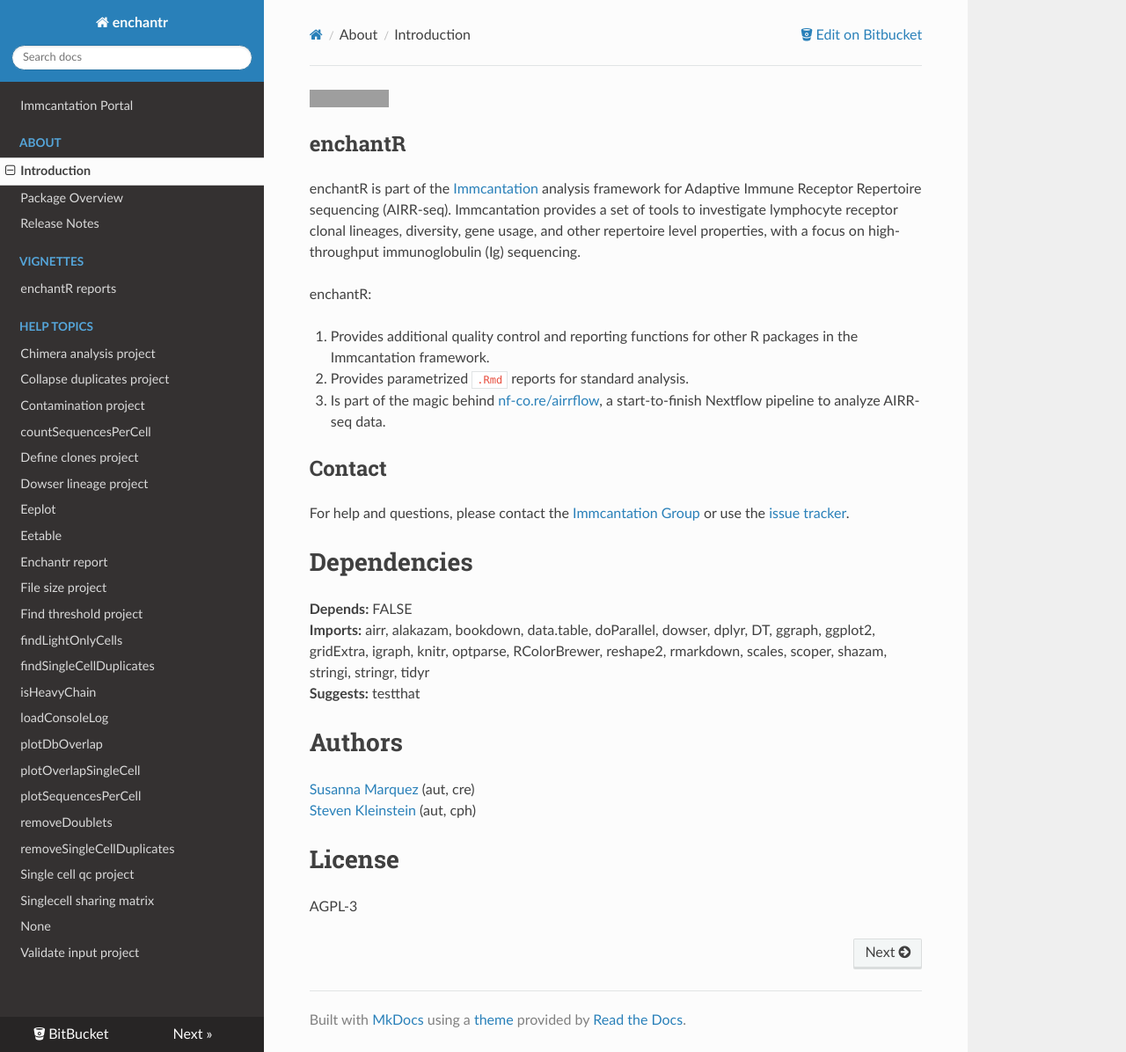
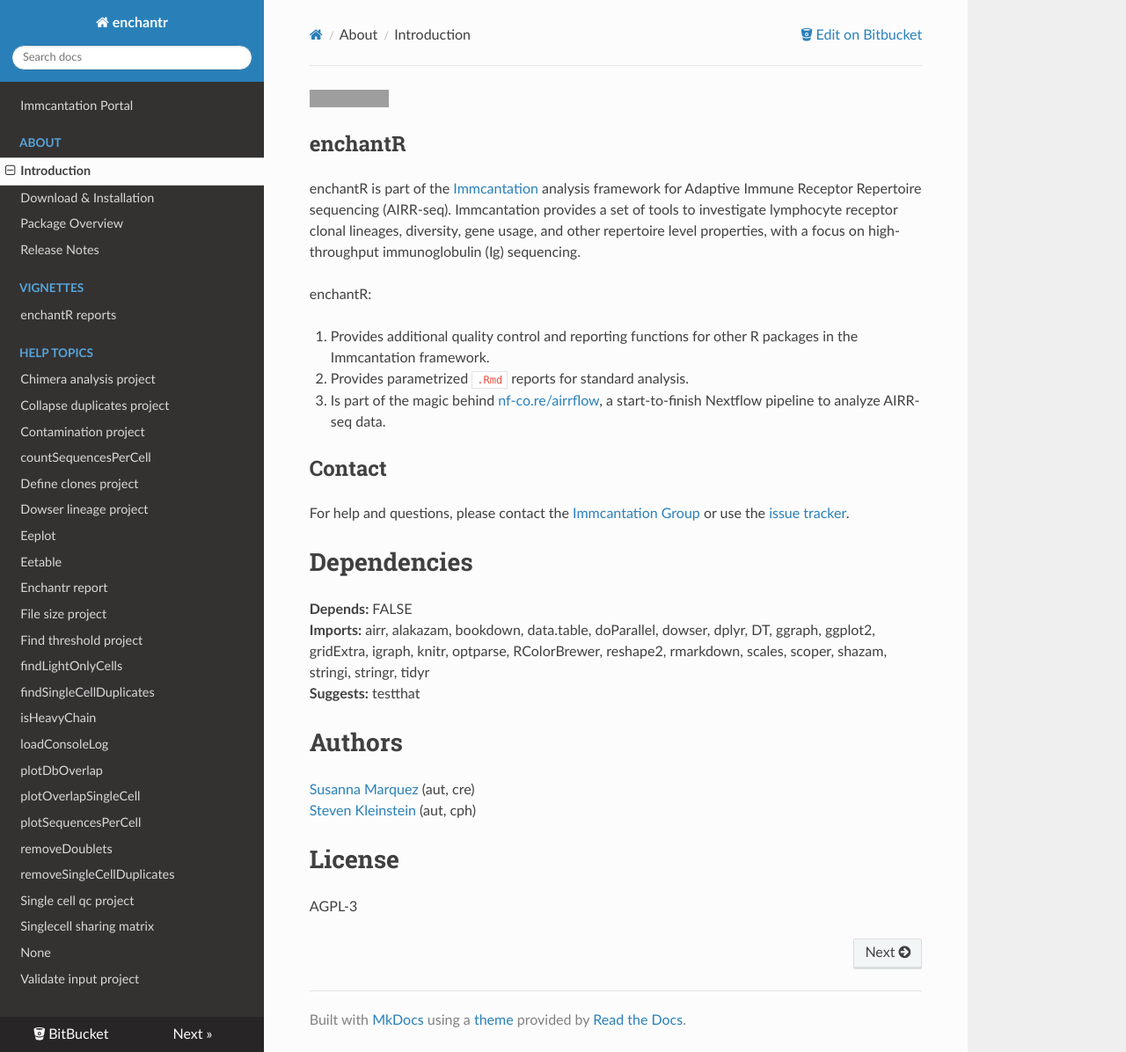
Before and after one commit to immcantation/enchantr, an MkDocs documentation site: the page built from docs/index.md, in a window 1280 px wide and 1196 px high. Shown: the whole window at 88% size. Built offline with MkDocs 1.6.1, drawn with Linux system fonts in a browser that asks for light colours; nearby versions of some CDN libraries; grey boxes are pictures that could not be loaded.

Commit message:
added install instructions

```diff
--- a/mkdocs.yml
+++ b/mkdocs.yml
@@ -15,6 +15,7 @@ nav:
   - 'Immcantation Portal': https://immcantation.readthedocs.io/
   - 'About':
     - 'Introduction': index.md
+    - 'Download & Installation': install.md
     - 'Package Overview': topics/enchantr.md
     - 'Release Notes': news.md
   - 'Vignettes':
```
